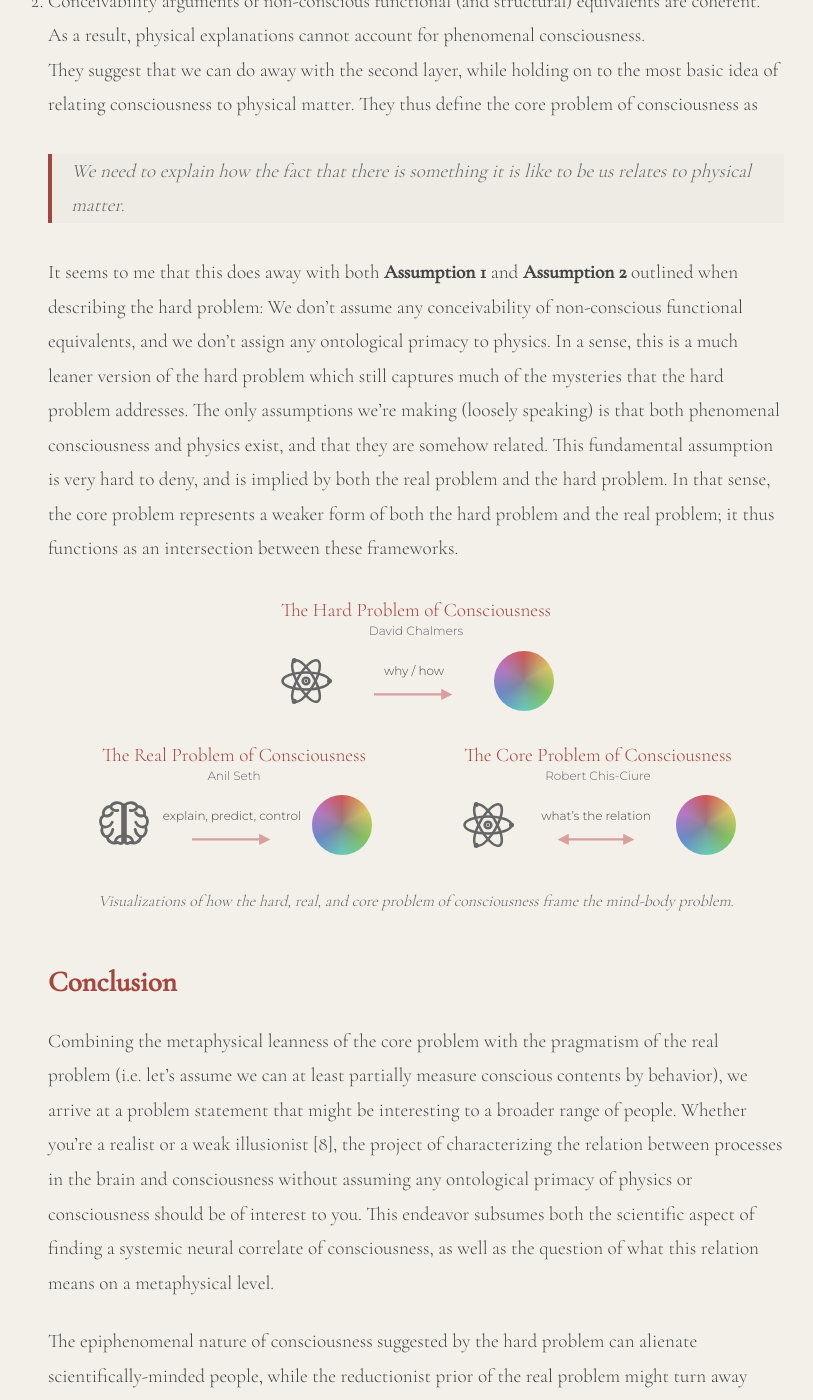
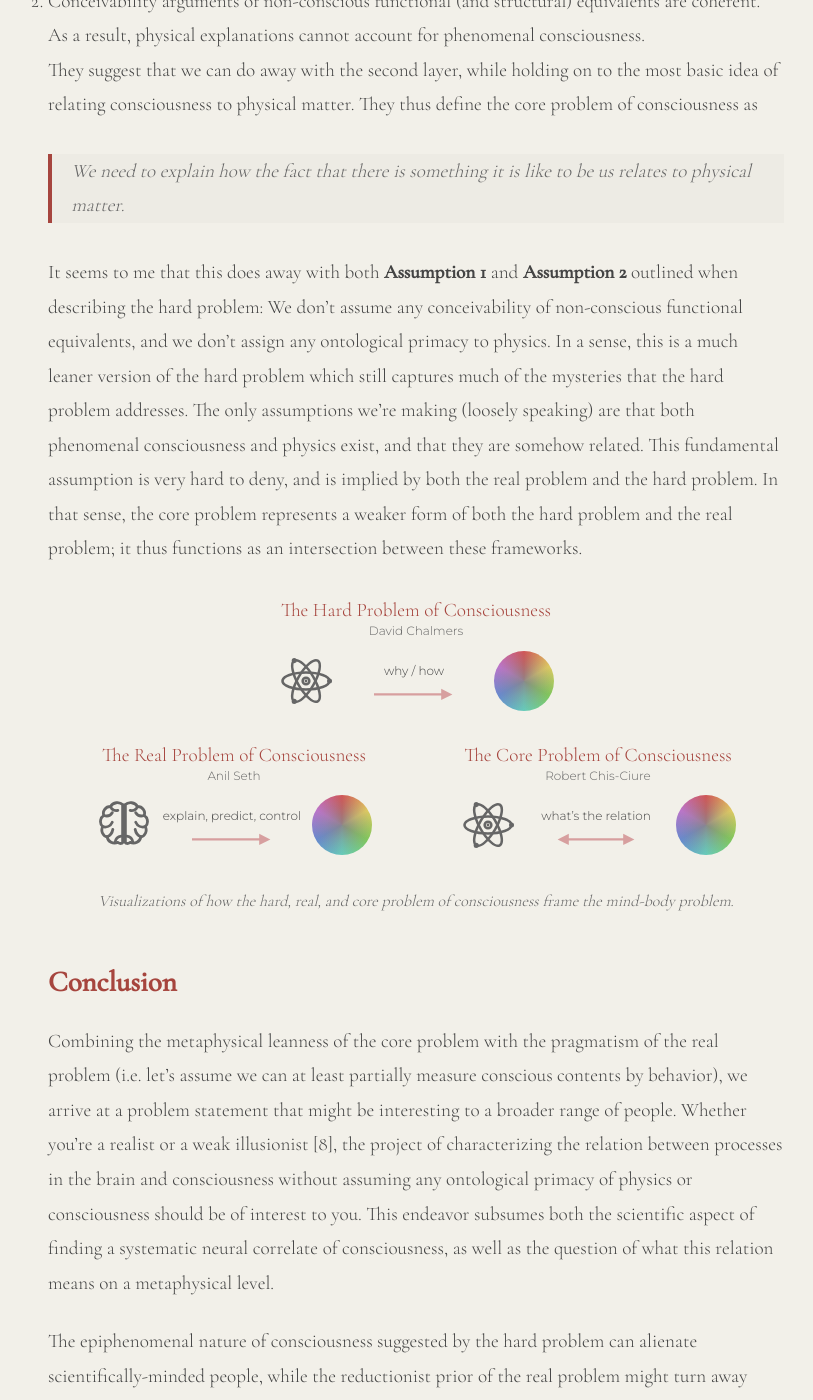
Before and after one commit to entropicbloom/signals, a Jekyll site: the page built from _posts/2023-01-07-hard-real-and-core-problems-of-consciousness.md, in a window 1280 px wide and 1400 px high, scrolled down 6294 px. Shown: the whole window, without its empty margins (224-1037 px from the left). Built offline with Jekyll 4.4.1, drawn with Linux system fonts in a browser that asks for light colours; some of the changed text lies outside the part shown.

Commit message:
Fix typos in Hard, Real, and Core Problems; link some people to Dennett
Co-Authored-By: Claude Opus 5.5 <noreply@anthropic.com>
Claude-Session: https://claude.ai/code/session_01MNMP9Ab873vm6h9Rt5rB5W

```diff
--- a/_posts/2023-01-07-hard-real-and-core-problems-of-consciousness.md
+++ b/_posts/2023-01-07-hard-real-and-core-problems-of-consciousness.md
@@ -6,7 +6,7 @@ date: 2023-01-07
 mode: signal
 ---
 
-*The hard problem of consciousness*, as formulated by David Chalmers, has fascinated me for many years. Why are chemical reactions and electrical impulses in my brain associated with qualitative experience? I don’t believe that it feels like anything to be a dishwasher, so why is it different for my brain? Why doesn’t my brain just produce behavior as a function of inputs and internal dynamics, end of story? (Of course, [some people](http://t0.gstatic.com/licensed-image?q=tbn%3AANd9GcSd8LAgRK4FPvTsCvbxqMmam5JaeSNa82u0R-HyjepJLAbyxcS9FziCP2qDmVNxXHokvDm6XVJNsX6xXB4) might deny the premise of this question.) To me, the hard problem has always been to equal degrees intuitive in its framing, but utterly mysterious when it comes to its implications. In fact, it’s hard for me to conceive of any possible solution in its traditional formulation. It wasn’t until last year, after some conversations with philosophers and physicists I met at a [consciousness workshop](https://amcs-community.org/events/cabin-workshop-2022/), that I re-evaluated my understanding of the problem that consciousness poses.
+*The hard problem of consciousness*, as formulated by David Chalmers, has fascinated me for many years. Why are chemical reactions and electrical impulses in my brain associated with qualitative experience? I don’t believe that it feels like anything to be a dishwasher, so why is it different for my brain? Why doesn’t my brain just produce behavior as a function of inputs and internal dynamics, end of story? (Of course, [some people](https://en.wikipedia.org/wiki/Daniel_Dennett) might deny the premise of this question.) To me, the hard problem has always been to equal degrees intuitive in its framing, but utterly mysterious when it comes to its implications. In fact, it’s hard for me to conceive of any possible solution in its traditional formulation. It wasn’t until last year, after some conversations with philosophers and physicists I met at a [consciousness workshop](https://amcs-community.org/events/cabin-workshop-2022/), that I re-evaluated my understanding of the problem that consciousness poses.
 
 In this article, I want to put the hard problem of consciousness into the context of two alternative problem statements: The *real problem of consciousness* and the *core problem of consciousness*. Below I address all three problem statements after a quick introduction to the definition of phenomenal consciousness. (Feel free to skip that part if you are familiar with the term.) My aim is to elucidate the assumptions of the different problem statements by contrasting them with each other. I conclude with my opinion on what the best problem statement is in terms of finding common ground between different scientists and philosophers, while at the same time not losing sight of the mystery at the heart of consciousness.
 
@@ -40,7 +40,7 @@ This brings the problem of consciousness back into the realm of science. After a
 
 However, this only works if we have a ground truth on conscious experiences, i.e. we can only validate a theory if we can check whether its predicted conscious contents match reality. The only way to get to these ground truths is by relying on behavior, be that verbal reports or some other motor action of a subject. Thus, within the framework of the hard problem, we are just dealing with easy problems. Chalmers might see the project of solving the real problem as a search for a systematic neural correlate of consciousness [6] rather than a solution to the hard problem. But that’s ok, we don’t have to accept the framing of the hard problem; given its assumptions, it might not be the right one anyways. Moreover, Chalmers does acknowledge the absurdness of assuming consciousness to be a pure epiphenomenon (that is, behavior being completely divorced from phenomenal consciousness) when discussing the meta-problem of consciousness [7]. Still, let’s spell out Seth’s assumption explicitly: **Assumption 1 — We can investigate conscious contents by measuring behavior**. The hard problem denies this assumption.
 
-In terms of ontology, we are still assuming a directionality of explanation, as with the hard problem: **Assumption 2 — An account of consciousness should assume the physical and explain the phenomenal**. In the end, Seth argues, while phenomenal consciousness is real, it might not be what we think it is, and it should be reducible to physical processes. This is closely resembles the view that Keith Frankish labels as *weak illusionism* [8]. Chalmers is skeptical about the power of weak illusionist theories to explain phenomenal consciousness [7]. If only physics is fundamental, it has to account for phenomenal consciousness. Under this assumption, the claims of the hard problem about the difficulty of this problems are fair, I think. If phenomenal consciousness is seen as real, but not fundamental, we have to give an account of how its phenomenal properties arise beyond function and behavior.
+In terms of ontology, we are still assuming a directionality of explanation, as with the hard problem: **Assumption 2 — An account of consciousness should assume the physical and explain the phenomenal**. In the end, Seth argues, while phenomenal consciousness is real, it might not be what we think it is, and it should be reducible to physical processes. This closely resembles the view that Keith Frankish labels as *weak illusionism* [8]. Chalmers is skeptical about the power of weak illusionist theories to explain phenomenal consciousness [7]. If only physics is fundamental, it has to account for phenomenal consciousness. Under this assumption, the claims of the hard problem about the difficulty of this problem are fair, I think. If phenomenal consciousness is seen as real, but not fundamental, we have to give an account of how its phenomenal properties arise beyond function and behavior.
 
 ## The Core Problem
 
@@ -55,13 +55,13 @@ They suggest that we can do away with the second layer, while holding on to the
 
 > We need to explain how the fact that there is something it is like to be us relates to physical matter.
 
-It seems to me that this does away with both **Assumption 1** and **Assumption 2** outlined when describing the hard problem: We don’t assume any conceivability of non-conscious functional equivalents, and we don’t assign any ontological primacy to physics. In a sense, this is a much leaner version of the hard problem which still captures much of the mysteries that the hard problem addresses. The only assumptions we’re making (loosely speaking) is that both phenomenal consciousness and physics exist, and that they are somehow related. This fundamental assumption is very hard to deny, and is implied by both the real problem and the hard problem. In that sense, the core problem represents a weaker form of both the hard problem and the real problem; it thus functions as an intersection between these frameworks.
+It seems to me that this does away with both **Assumption 1** and **Assumption 2** outlined when describing the hard problem: We don’t assume any conceivability of non-conscious functional equivalents, and we don’t assign any ontological primacy to physics. In a sense, this is a much leaner version of the hard problem which still captures much of the mysteries that the hard problem addresses. The only assumptions we’re making (loosely speaking) are that both phenomenal consciousness and physics exist, and that they are somehow related. This fundamental assumption is very hard to deny, and is implied by both the real problem and the hard problem. In that sense, the core problem represents a weaker form of both the hard problem and the real problem; it thus functions as an intersection between these frameworks.
 
 {% include problem-figure.html problem="all" caption="Visualizations of how the hard, real, and core problem of consciousness frame the mind-body problem." %}
 
 ## Conclusion
 
-Combining the metaphysical leanness of the core problem with the pragmatism of the real problem (i.e. let’s assume we can at least partially measure conscious contents by behavior), we arrive at a problem statement that might be interesting to a broader range of people. Whether you’re a realist or a weak illusionist [8], the project of characterizing the relation between processes in the brain and consciousness without assuming any ontological primacy of physics or consciousness should be of interest to you. This endeavor subsumes both the scientific aspect of finding a systemic neural correlate of consciousness, as well as the question of what this relation means on a metaphysical level.
+Combining the metaphysical leanness of the core problem with the pragmatism of the real problem (i.e. let’s assume we can at least partially measure conscious contents by behavior), we arrive at a problem statement that might be interesting to a broader range of people. Whether you’re a realist or a weak illusionist [8], the project of characterizing the relation between processes in the brain and consciousness without assuming any ontological primacy of physics or consciousness should be of interest to you. This endeavor subsumes both the scientific aspect of finding a systematic neural correlate of consciousness, as well as the question of what this relation means on a metaphysical level.
 
 The epiphenomenal nature of consciousness suggested by the hard problem can alienate scientifically-minded people, while the reductionist prior of the real problem might turn away people who reject the assumption of physical primacy. The terminology of the core problem, on the other hand, could help scientists and philosophers, that might have some disagreements in their assumptions, find common ground. To me, an epistemologically optimistic (with respect to conscious contents, from an objective perspective) version of the core problem might be the best framework for the scientific study of phenomenal consciousness.
 
```
